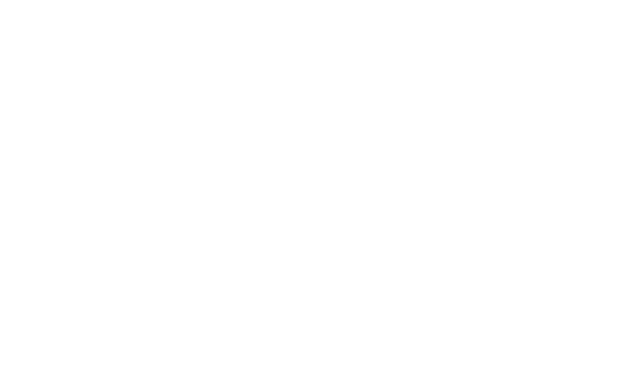
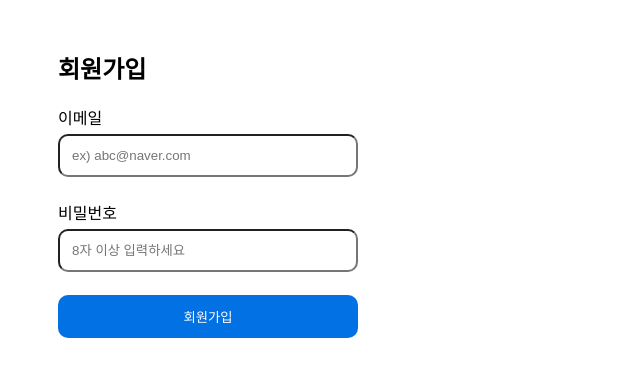
Before and after one commit to wjstjdus96/wanted-pre-onboarding-frontend, a React (Create React App) app in the folder client/: page /signup in a window 1280 px wide. Shown: the top 376 px of the page, without its empty margins (0-640 px from the left). Built offline with nearby package versions, Linux system fonts and the light colour scheme.

Commit message:
feat: 회원가입 페이지 UI 구성

```diff
--- /dev/null
+++ b/client/src/components/Button.js
@@ -0,0 +1,15 @@
+import styled from "styled-components";
+
+const Wrapper = styled.button`
+  background-color: #0171e3;
+  color: white;
+  border: none;
+  padding: 12px;
+  border-radius: 10px;
+`;
+
+function Button({ text, testId }) {
+  return <Wrapper data-testid={testId}>{text}</Wrapper>;
+}
+
+export default Button;
--- /dev/null
+++ b/client/src/components/Input.js
@@ -0,0 +1,26 @@
+import styled from "styled-components";
+
+const Wrapper = styled.div`
+  display: flex;
+  flex-direction: column;
+  margin-bottom: 23px;
+  label {
+    margin-bottom: 5px;
+  }
+  input {
+    max-width: 300px;
+    padding: 12px;
+    border-radius: 10px;
+  }
+`;
+
+function Input({ label, testId, ...inputProps }) {
+  return (
+    <Wrapper>
+      <label>{label}</label>
+      <input data-testid={testId} {...inputProps} />
+    </Wrapper>
+  );
+}
+
+export default Input;
--- a/client/src/pages/SignUp.js
+++ b/client/src/pages/SignUp.js
@@ -1,5 +1,44 @@
+import { useState } from "react";
+import Button from "../components/Button";
+import Input from "../components/Input";
+import styled from "styled-components";
+
+const Wrapper = styled.div`
+  display: flex;
+  flex-direction: column;
+  width: 300px;
+`;
+
 function SignUp() {
-  return <div></div>;
+  const [enteredEmail, setEnteredEmail] = useState("");
+  const [enteredPassword, setEnteredPassword] = useState("");
+  const emailChangeHandler = () => {};
+  const passwordChangeHandler = () => {};
+
+  return (
+    <div>
+      <h2>회원가입</h2>
+      <Wrapper>
+        <Input
+          label="이메일"
+          testId="email-input"
+          placeholder="ex) abc@naver.com"
+          type="email"
+          value={enteredEmail}
+          onChange={emailChangeHandler}
+        />
+        <Input
+          label="비밀번호"
+          testId="password-input"
+          placeholder="8자 이상 입력하세요"
+          type="password"
+          value={enteredPassword}
+          onChange={passwordChangeHandler}
+        />
+        <Button text="회원가입" testId="signup-button" />
+      </Wrapper>
+    </div>
+  );
 }
 
 export default SignUp;
```
